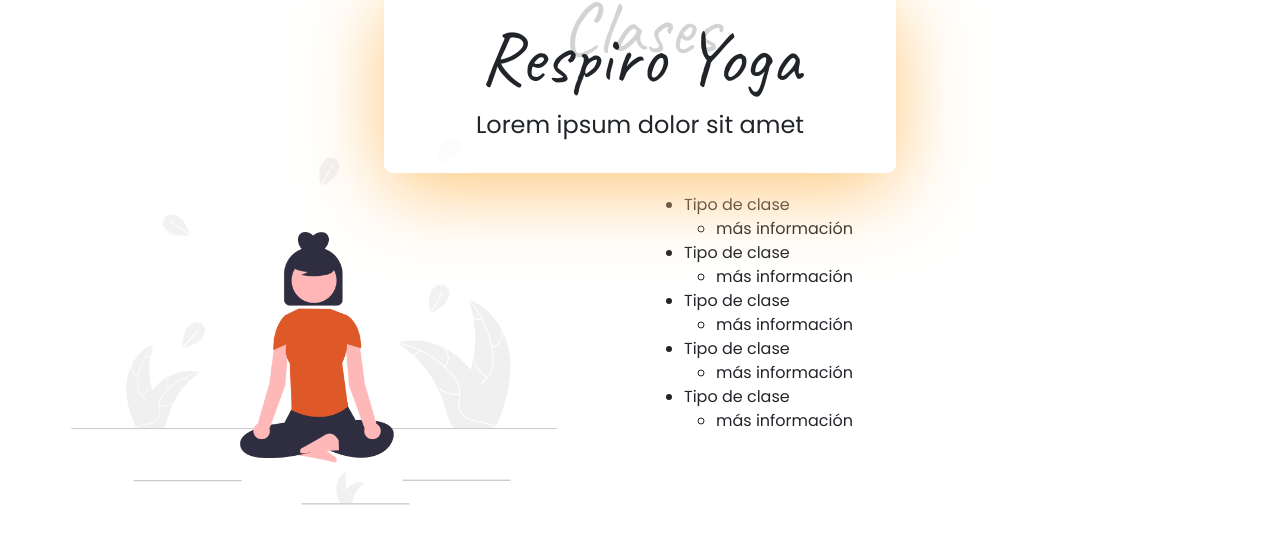
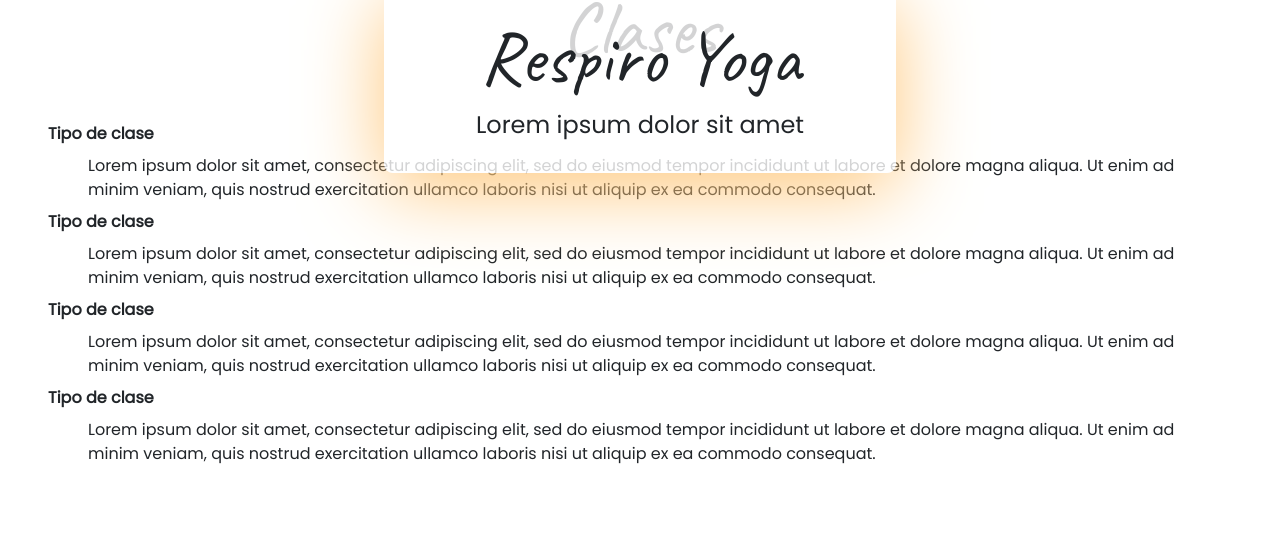
Before and after one commit to rachelblackie/respiro-yoga, a React (Create React App) app: page / in a window 1280 px wide. Shown: the part 332-888 px from the top of the page. Built offline with nearby package versions, Linux system fonts and the light colour scheme.

Commit message:
CSS changes, work on mobile view

```diff
--- a/src/App.css
+++ b/src/App.css
@@ -24,4 +24,5 @@ footer {
 }
 body {
   overflow-x: hidden;
+  max-width: 100%;
 }
--- a/src/Clases.css
+++ b/src/Clases.css
@@ -1,12 +1,9 @@
-.tipo-de-clase {
-  display: none;
+.row {
+  --bs-gutter-x: 0;
 }
-
-@media (max-width: 450px) {
-  .col {
-    display: none;
-  }
-  .tipo-de-clase {
-    display: block;
-  }
+ul {
+  list-style: none;
 }
+.clases-image {
+  max-height: 250px;
+}
--- a/src/Clases.js
+++ b/src/Clases.js
@@ -1,5 +1,4 @@
 import React from "react";
-import meditation from "./meditation.png";
 import "./App.css";
 import "./Clases.css";
 
@@ -7,63 +6,54 @@ export default function Clases() {
   return (
     <div>
       <h2 className="text-center m-3">Clases</h2>
-      <div className="row">
-        <div className="tipo-de-clase m-3">
+      <div className="row m-5">
         <ul>
-            <li>Tipo de clase</li>
+          <li>
+            <strong>Tipo de clase</strong>
+          </li>
           <ul>
-              <li>más información</li>
+            <li className="m-2">
+              Lorem ipsum dolor sit amet, consectetur adipiscing elit, sed do
+              eiusmod tempor incididunt ut labore et dolore magna aliqua. Ut
+              enim ad minim veniam, quis nostrud exercitation ullamco laboris
+              nisi ut aliquip ex ea commodo consequat.
+            </li>
           </ul>
-            <li>Tipo de clase</li>
+          <li>
+            <strong>Tipo de clase</strong>
+          </li>
           <ul>
-              <li>más información</li>
+            <li className="m-2">
+              Lorem ipsum dolor sit amet, consectetur adipiscing elit, sed do
+              eiusmod tempor incididunt ut labore et dolore magna aliqua. Ut
+              enim ad minim veniam, quis nostrud exercitation ullamco laboris
+              nisi ut aliquip ex ea commodo consequat.
+            </li>
           </ul>
-            <li>Tipo de clase</li>
+          <li>
+            <strong>Tipo de clase</strong>
+          </li>
           <ul>
-              <li>más información</li>
+            <li className="m-2">
+              Lorem ipsum dolor sit amet, consectetur adipiscing elit, sed do
+              eiusmod tempor incididunt ut labore et dolore magna aliqua. Ut
+              enim ad minim veniam, quis nostrud exercitation ullamco laboris
+              nisi ut aliquip ex ea commodo consequat.
+            </li>
           </ul>
-            <li>Tipo de clase</li>
+          <li>
+            <strong>Tipo de clase</strong>
+          </li>
           <ul>
-              <li>más información</li>
-            </ul>
-            <li>Tipo de clase</li>
-            <ul>
-              <li>más información</li>
-            </ul>
-          </ul>
-        </div>
-        <div className="col text-center my-auto">
-          <img
-            src={meditation}
-            className="img-fluid clases-image"
-            alt="illustration of woman meditating"
-          ></img>
-        </div>
-        <div className="col my-auto">
-          <ul>
-            <li>Tipo de clase</li>
-            <ul>
-              <li>más información</li>
-            </ul>
-            <li>Tipo de clase</li>
-            <ul>
-              <li>más información</li>
-            </ul>
-            <li>Tipo de clase</li>
-            <ul>
-              <li>más información</li>
-            </ul>
-            <li>Tipo de clase</li>
-            <ul>
-              <li>más información</li>
-            </ul>
-            <li>Tipo de clase</li>
-            <ul>
-              <li>más información</li>
+            <li className="m-2">
+              Lorem ipsum dolor sit amet, consectetur adipiscing elit, sed do
+              eiusmod tempor incididunt ut labore et dolore magna aliqua. Ut
+              enim ad minim veniam, quis nostrud exercitation ullamco laboris
+              nisi ut aliquip ex ea commodo consequat.
+            </li>
           </ul>
         </ul>
       </div>
     </div>
-    </div>
   );
 }
--- a/src/Fina.js
+++ b/src/Fina.js
@@ -1,10 +1,11 @@
 import React from "react";
+import meditation from "./meditation.png";
 
 export default function Fina() {
   return (
     <div>
       <div className="row m-5">
-        <div className="col">
+        <div className="col-lg">
           <h1>Conoce a Fina</h1>
           <p>
             Lorem ipsum dolor sit amet, consectetur adipiscing elit. Curabitur
@@ -18,10 +19,12 @@ export default function Fina() {
             imperdiet magna sollicitudin non.
           </p>
         </div>
-        <div className="col text-center my-auto">
-          <h3>
-            <i class="fa-solid fa-user-astronaut"></i>
-          </h3>
+        <div className="col-lg text-center my-auto">
+          <img
+            src={meditation}
+            className="img-fluid clases-image"
+            alt="illustration of woman meditating"
+          ></img>
         </div>
       </div>
     </div>
--- a/src/Hero.css
+++ b/src/Hero.css
@@ -7,6 +7,9 @@
   padding: 25px;
   border-radius: 9px;
   box-shadow: 0 1rem 5rem rgba(254, 199, 122);
+}
+.hero {
+  height: max-content;
 }
 
 @media (max-width: 450px) {
@@ -20,5 +23,6 @@
   }
   .hero-background {
     padding-top: 60px;
+    height: fit-content;
   }
 }
--- a/src/Hero.js
+++ b/src/Hero.js
@@ -5,11 +5,11 @@ import fireBackgroundMobile from "./fireBackgroundMobile.jpg";
 
 export default function Hero() {
   return (
-    <div className="head-text">
+    <div className="head-text hero">
       <div className="head-image position-relative">
         <img
           src={fireBackgroundMobile}
-          className="img-fluid hero-background"
+          className="hero-background img-fluid"
           alt="flames"
         ></img>
       </div>
```
Lines whose indentation alone changed are shown as unchanged.
